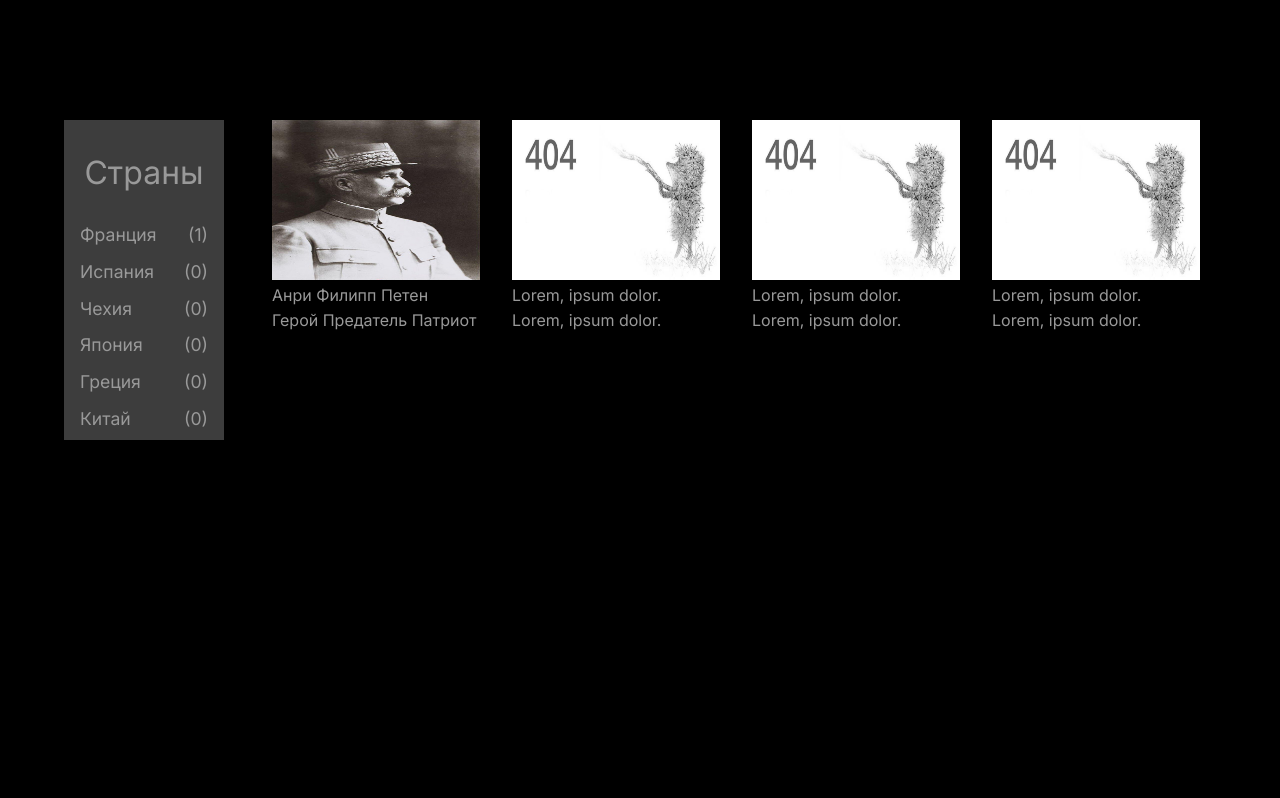
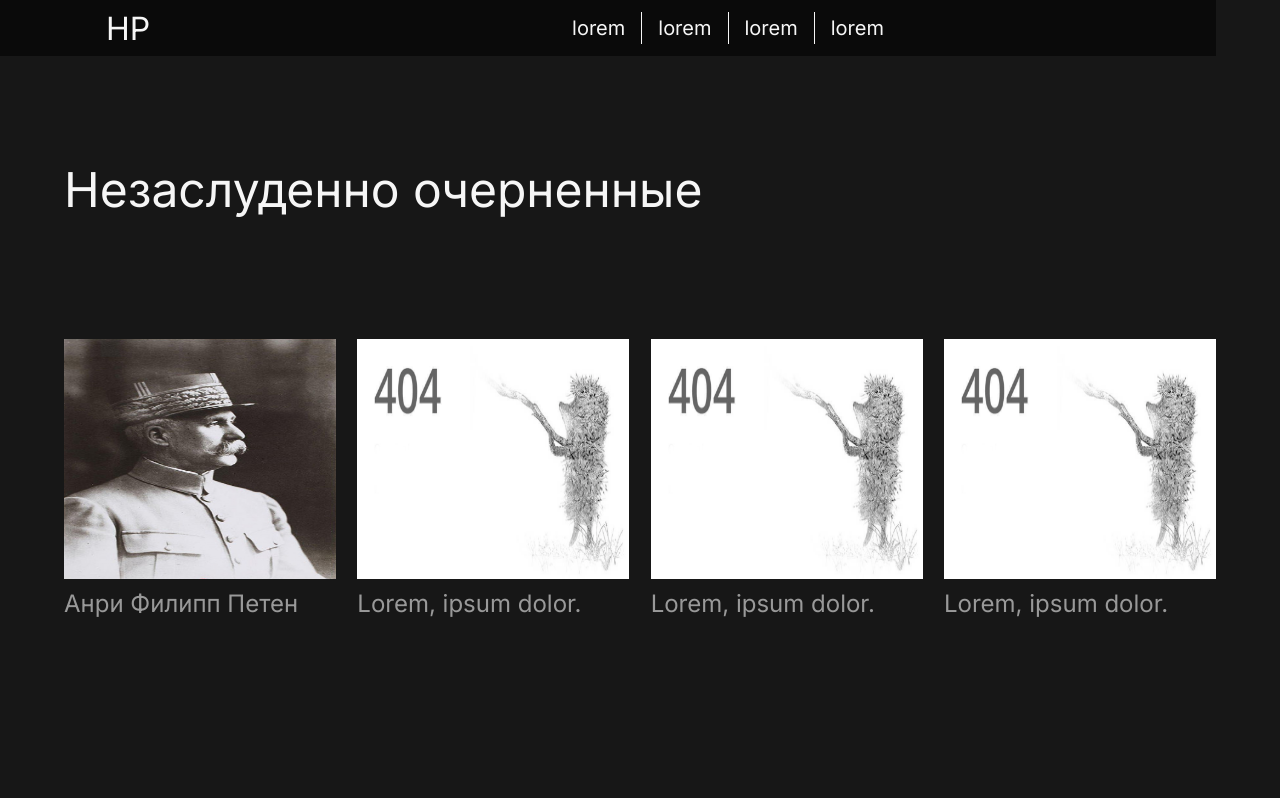
Before and after one commit to FrowningCat/history_in_personalities, a Next.js app: page /article in a window 1280 px wide. Shown: the top 798 px of the page. Built offline with nearby package versions, Linux system fonts and the light colour scheme.

Commit message:
redone article page

```diff
--- a/app/article/page.tsx
+++ b/app/article/page.tsx
@@ -6,59 +6,26 @@ import imgNotFund from '../../public/article/404.jpg';
 export default function Article() {
     return (
         <div className="article">
-            <div className="article__categories">
-                <div className="article__categories__title">Страны</div>
-                <div className="article__categories__keywords">
-                    <div className="article__categories__keywords__chapter">
-                        <div className="article__categories__keywords__chapter__text link">
-                            Франция
-                        </div>
-                        <div className="article__categories__keywords__chapter__quantity">
-                            (1)
-                        </div>
+            <div className="article__topBar">
+                <div className="article__topBar__name">
+                    <div>HP</div>
+                </div>
+                <div className="article__topBar__links">
+                    <div className="article__topBar__links__text link">
+                        lorem
                     </div>
-                    <div className="article__categories__keywords__chapter">
-                        <div className="article__categories__keywords__chapter__text link">
-                            Испания
-                        </div>
-                        <div className="article__categories__keywords__chapter__quantity">
-                            (0)
-                        </div>
+                    <div className="article__topBar__links__text link">
+                        lorem
                     </div>
-                    <div className="article__categories__keywords__chapter">
-                        <div className="article__categories__keywords__chapter__text link">
-                            Чехия
-                        </div>
-                        <div className="article__categories__keywords__chapter__quantity">
-                            (0)
-                        </div>
+                    <div className="article__topBar__links__text link">
+                        lorem
                     </div>
-                    <div className="article__categories__keywords__chapter">
-                        <div className="article__categories__keywords__chapter__text link">
-                            Япония
-                        </div>
-                        <div className="article__categories__keywords__chapter__quantity">
-                            (0)
-                        </div>
-                    </div>
-                    <div className="article__categories__keywords__chapter">
-                        <div className="article__categories__keywords__chapter__text link">
-                            Греция
-                        </div>
-                        <div className="article__categories__keywords__chapter__quantity">
-                            (0)
-                        </div>
-                    </div>
-                    <div className="article__categories__keywords__chapter">
-                        <div className="article__categories__keywords__chapter__text link">
-                            Китай
-                        </div>
-                        <div className="article__categories__keywords__chapter__quantity">
-                            (0)
-                        </div>
+                    <div className="article__topBar__links__text link">
+                        lorem
                     </div>
                 </div>
             </div>
+            <div className="article__title">Незаслуденно очерненные</div>
             <div className="article__personalities">
                 <div className="article__personalities__persona">
                     <Link href="/article/philippePetain" className="link">
@@ -72,9 +39,6 @@ export default function Article() {
                         <div className="article__personalities__persona__name">
                             Aнри Филипп Петен
                         </div>
-                        <div className="article__personalities__persona__title">
-                            Герой Предатель Патриот
-                        </div>
                     </Link>
                 </div>
                 <div className="article__personalities__persona">
@@ -87,9 +51,6 @@ export default function Article() {
                             />
                         </div>
                         <div className="article__personalities__persona__name">
-                            Lorem, ipsum dolor.
-                        </div>
-                        <div className="article__personalities__persona__title">
                             Lorem, ipsum dolor.
                         </div>
                     </Link>
@@ -106,7 +67,49 @@ export default function Article() {
                         <div className="article__personalities__persona__name">
                             Lorem, ipsum dolor.
                         </div>
-                        <div className="article__personalities__persona__title">
+                    </Link>
+                </div>
+                <div className="article__personalities__persona">
+                    <Link href="/error404" className="link">
+                        <div className="article__personalities__persona__img">
+                            <Image
+                                src={imgNotFund}
+                                alt="imgNotFund"
+                                className="article__personalities__persona__img__imgSize linkImg"
+                            />
+                        </div>
+                        <div className="article__personalities__persona__name">
+                            Lorem, ipsum dolor.
+                        </div>
+                    </Link>
+                </div>
+            </div>
+            <div className="article__title">Незаслуденно возвеличены</div>
+            <div className="article__personalities">
+                <div className="article__personalities__persona">
+                    <Link href="/article/philippePetain" className="link">
+                        <div className="article__personalities__persona__img">
+                            <Image
+                                src={philippePetain}
+                                alt="philippePetain"
+                                className="article__personalities__persona__img__imgSize linkImg"
+                            />
+                        </div>
+                        <div className="article__personalities__persona__name">
+                            Aнри Филипп Петен
+                        </div>
+                    </Link>
+                </div>
+                <div className="article__personalities__persona">
+                    <Link href="/error404" className="link">
+                        <div className="article__personalities__persona__img">
+                            <Image
+                                src={imgNotFund}
+                                alt="imgNotFund"
+                                className="article__personalities__persona__img__imgSize linkImg"
+                            />
+                        </div>
+                        <div className="article__personalities__persona__name">
                             Lorem, ipsum dolor.
                         </div>
                     </Link>
@@ -123,7 +126,18 @@ export default function Article() {
                         <div className="article__personalities__persona__name">
                             Lorem, ipsum dolor.
                         </div>
-                        <div className="article__personalities__persona__title">
+                    </Link>
+                </div>
+                <div className="article__personalities__persona">
+                    <Link href="/error404" className="link">
+                        <div className="article__personalities__persona__img">
+                            <Image
+                                src={imgNotFund}
+                                alt="imgNotFund"
+                                className="article__personalities__persona__img__imgSize linkImg"
+                            />
+                        </div>
+                        <div className="article__personalities__persona__name">
                             Lorem, ipsum dolor.
                         </div>
                     </Link>
--- a/app/globals.css
+++ b/app/globals.css
@@ -26,13 +26,13 @@ a {
 }
 
 .linkText {
-  color: #0052b4;
+  color: #ff5000;
   font-weight: 400;
   font-size: 2rem;
 }
 
 .linkText:hover {
-  border-bottom: 2px solid #0052b4;
+  border-bottom: 2px solid #ff5000;
   box-sizing: border-box;
 }
 
@@ -49,7 +49,7 @@ a {
 }
 
 .lending {
-  background-color: #000;
+  background-color: #171717;
   color: #999;
   padding-left: 5vw;
   padding-right: 5vw;
@@ -84,7 +84,7 @@ a {
 .lending__header__text__header {
   z-index: 2;
   font-weight: 600;
-  color: white;
+  color: #f6f6f6;
   padding-top: 25vh;
   height: 25vh;
 }
@@ -105,7 +105,10 @@ a {
   padding-top: 20vh;
   font-weight: 700;
   font-size: 10rem;
-  color: #0052b4;
+  color: #ff5000;
+}
+.lending__header__text__date:hover {
+  color: darkred;
 }
 .lending__main {
   margin-top: 20vh;
@@ -116,7 +119,7 @@ a {
   text-align: end;
   display: grid;
   gap: 15px;
-  color: white;
+  color: #f6f6f6;
   margin-left: auto;
 }
 .lending__main__textBlok__title {
@@ -171,7 +174,7 @@ a {
   pointer-events: none;
 }
 .lending__main__gridBlok__subtitle {
-  color: #0052b4;
+  color: #ff5000;
   font-size: 2rem;
   margin-left: 1rem;
   margin-right: 1rem;
@@ -206,13 +209,13 @@ a {
 .lending__teaser__textBlock__title {
   font-weight: 600;
   font-size: 3.5rem;
-  color: white;
+  color: #f6f6f6;
   z-index: 5;
 }
 .lending__teaser__textBlock__subtitle {
   font-weight: 600;
   font-size: 2rem;
-  color: white;
+  color: #f6f6f6;
   z-index: 5;
 }
 .lending__teaser__textBlock__text {
@@ -225,7 +228,7 @@ a {
 .lending__footer__title {
   font-weight: 600;
   font-size: 3.5rem;
-  color: white;
+  color: #f6f6f6;
 }
 .lending__footer__text {
   font-size: 1.1rem;
@@ -240,7 +243,7 @@ a {
   text-align: center;
   align-items: center;
   justify-content: center;
-  background-color: #000;
+  background-color: #171717;
   height: 100vh;
   width: 100vw;
 }
@@ -267,60 +270,77 @@ a {
 }
 
 .article {
-  background: #000;
+  background: #171717;
   color: #999;
-  padding-top: 15vh;
-  padding-left: 5vw;
-  height: 85vh;
-  overflow: hidden;
 }
-.article__categories {
-  position: absolute;
-  background: #3d3d3d;
+.article__topBar {
+  height: 7vh;
+  width: 95vw;
+  background-color: #0a0a0a;
+  display: flex;
+  justify-content: space-around;
+  color: #f6f6f6;
+  position: fixed;
+}
+.article__topBar__name {
+  display: flex;
+  align-items: center;
+  width: 20vw;
+  font-size: 2rem;
+  justify-content: center;
+}
+.article__topBar__links {
+  width: 75vw;
+  font-size: calc(1rem + 4px);
+  display: flex;
+  gap: 1rem;
+  align-items: center;
+  justify-content: center;
+}
+.article__topBar__links__text {
   display: grid;
-  min-height: 20rem;
-  width: 10rem;
+  padding-right: 1rem;
+  height: 4vh;
+  align-items: center;
 }
-.article__categories__title {
-  align-items: center;
-  margin: auto;
-  stroke-width: 600;
-  font-size: 2rem;
+.article__topBar__links__text:not(:last-child) {
+  border-right: 1px solid #f6f6f6;
 }
-.article__categories__keywords {
-  gap: 5px;
-  display: grid;
-  font-size: 1.1rem;
+.article__topBar__links__text:hover {
+  color: #ff5000;
 }
-.article__categories__keywords__chapter {
-  justify-content: space-between;
-  display: flex;
-  margin: 0 1rem;
-}
-.article__categories__keywords__chapter__text:hover {
-  height: calc(1rem + 2px);
-  border-bottom: 1px solid #999;
+.article__title {
+  padding-top: 20vh;
+  margin-left: 5vw;
+  font-size: 3rem;
+  color: #f6f6f6;
 }
 .article__personalities {
-  width: 80vw;
-  margin-left: 10rem;
+  width: 90vw;
+  padding-top: 15vh;
   display: grid;
-  justify-content: center;
-  grid-template-columns: repeat(auto-fit, 13rem);
-  gap: 2rem;
+  margin-left: 5vw;
+  margin-right: 5vw;
+  justify-content: space-between;
+  grid-template-columns: repeat(auto-fit, 17rem);
+  gap: 1rem;
 }
 .article__personalities__persona {
   min-height: 200px;
 }
+.article__personalities__persona__img {
+  pointer-events: none;
+}
 .article__personalities__persona__img__imgSize {
-  height: 10rem;
+  height: 15rem;
   width: 100%;
 }
-.article__personalities__persona__img:hover {
-  box-shadow: 0 0px 25px #999;
+.article__personalities__persona__name {
+  font-size: calc(1rem + 8px);
+  margin: 10px 0;
 }
-.article__personalities__persona__name {
-  margin: 5px 0;
+.article__personalities__persona:hover {
+  color: #ff5000;
 }
 
 @media (max-width: 992px) {
--- a/app/globals.scss
+++ b/app/globals.scss
@@ -1,18 +1,20 @@
 @import url('https://fonts.googleapis.com/css2?family=Monoton&=Manrope:wght@400;600;700&display=swap');
 
 $mainTextColor: #999;
-$headerTextColor: white;
-$mainBackgroundColor: #000;
-$selectedTextColor: #0052b4;
-$borderColor: #0052b4;
+$headerTextColor: #f6f6f6;
+$mainBackgroundColor: #171717;
+$topBarBackgroundColor: #0a0a0a;
+$selectedTextColor: #ff5000;
+$selectedTextColorTwo: darkred;
+$borderColor: #ff5000;
+$f: #ff5000;
+
 $errorTextColor: white;
 $errorTextNotLitColor: darkgray;
 $four04MainTextColor: red;
 $four04AdditionallyTextColor: darkred;
 $neonTextColor: lightseagreen;
 $neon404Coor: deeppink;
-$categoriesBackgroundColor: #3d3d3d;
-$borderCategoriesBackgroundColor: #999;
 
 $mainFontFamily: 'Manrope';
 $errorFontFamily: 'Monoton';
@@ -147,6 +149,9 @@ a {
                 font-weight: $dateWeight;
                 font-size: $dateSize;
                 color: $selectedTextColor;
+            }
+            &__date:hover {
+                color: $selectedTextColorTwo;
             }
         }
     }
@@ -314,58 +319,73 @@ a {
 .article {
     background: $mainBackgroundColor;
     color: $mainTextColor;
-    padding-top: 15vh;
-    padding-left: 5vw;
-    height: 85vh;
-    overflow: hidden;
-    &__categories {
-        position: absolute;
-        background: $categoriesBackgroundColor;
-        display: grid;
-        min-height: 20rem;
-        width: 10rem;
-        &__title {
+    &__topBar {
+        height: 7vh;
+        width: 95vw;
+        background-color: $topBarBackgroundColor;
+        display: flex;
+        justify-content: space-around;
+        color: $headerTextColor;
+        position: fixed;
+        &__name {
+            display: flex;
             align-items: center;
-            margin: auto;
-            stroke-width: $subtitleWeight;
-            font-size: $subtitleSize;
+            width: 20vw;
+            font-size: 2rem;
+            justify-content: center;
         }
-        &__keywords {
-            gap: 5px;
-            display: grid;
-            font-size: $keywordsSizeText;
-            &__chapter {
-                justify-content: space-between;
-                display: flex;
-                margin: 0 1rem;
-                &__text:hover {
-                    height: calc(1rem + 2px);
-                    border-bottom: 1px solid $borderCategoriesBackgroundColor;
-                }
+        &__links {
+            width: 75vw;
+            font-size: calc(1rem + 4px);
+            display: flex;
+            gap: 1rem;
+            align-items: center;
+            justify-content: center;
+            &__text {
+                display: grid;
+                padding-right: 1rem;
+                height: 4vh;
+                align-items: center;
+            }
+            &__text:not(:last-child) {
+                border-right: 1px solid $headerTextColor;
+            }
+            &__text:hover {
+                color: $f;
             }
         }
     }
+    &__title {
+        padding-top: 20vh;
+        margin-left: 5vw;
+        font-size: 3rem;
+        color: $headerTextColor;
+    }
     &__personalities {
-        width: 80vw;
-        margin-left: 10rem;
+        width: 90vw;
+        padding-top: 15vh;
         display: grid;
-        justify-content: center;
-        grid-template-columns: repeat(auto-fit, 13rem);
-        gap: 2rem;
+        margin-left: 5vw;
+        margin-right: 5vw;
+        justify-content: space-between;
+        grid-template-columns: repeat(auto-fit, 17rem);
+        gap: 1rem;
         &__persona {
             min-height: 200px;
             &__img {
+                pointer-events: none;
                 &__imgSize {
-                    height: 10rem;
+                    height: 15rem;
                     width: 100%;
                 }
             }
-            &__img:hover {
-                box-shadow: 0 0px 25px $borderCategoriesBackgroundColor;
+            &__name {
+                font-size: calc(1rem + 8px);
+                margin: 10px 0;
             }
-            &__name {
-                margin: 5px 0;
-            }
+        }
+        &__persona:hover {
+            color: $f;
         }
     }
 }
```
Also changed, not shown: 1 other file (tests, documents, lock files or other folders).
